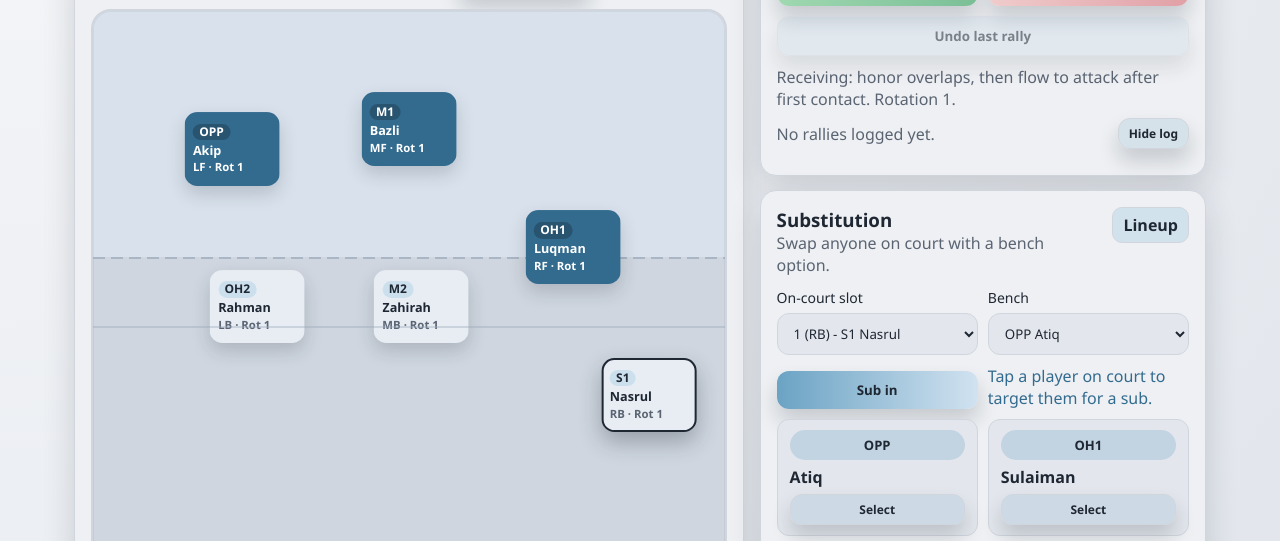
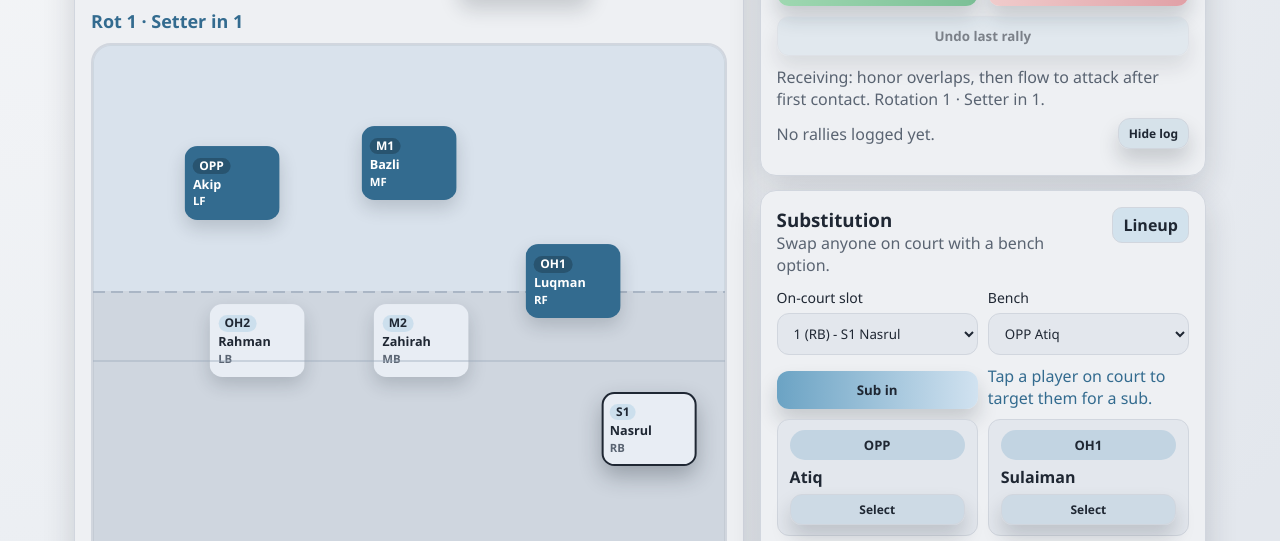
Before and after one commit to Durianlychee/VolleyRo, a plain HTML site: page index.html in a window 1280 px wide. Shown: the part 259-800 px from the top of the page. Drawn offline with Linux system fonts and the light colour scheme.

Commit message:
Name rotations by play order and setter position
Show each rotation as 'Rot N · Setter in P' (setter position read from
the lineup) in a single court label, the phase hint, the rally log and
the undo message. The per-card rotation suffix is replaced by the court
label because the longer text no longer fit on the cards. The phase hint
now refreshes after a substitution so a setter swap updates it.

```diff
--- a/app.js
+++ b/app.js
@@ -166,6 +166,7 @@
 
   const els = {
     court: document.getElementById('court'),
+    rotLabel: document.getElementById('rot-label'),
     modeLabel: document.getElementById('mode-label'),
     toggleMode: document.getElementById('toggle-mode'),
     swapPhase: document.getElementById('swap-phase'),
@@ -207,10 +208,25 @@
     return currentMode === 'serve' ? lineup[0].id : null;
   }
 
+  // Coaches name a 5-1 rotation by where the setter stands. Play order runs
+  // Rot 1-6 while the setter moves 1, 6, 5, 4, 3, 2, so the label shows both,
+  // read from the lineup itself. With no setter on court only the play order shows.
+  function setterPosition() {
+    const index = lineup.findIndex((player) => /^S\d*$/.test(player.role));
+    return index < 0 ? null : POSITIONS[index].num;
+  }
+
+  function rotationLabel(word = 'Rot') {
+    const setter = setterPosition();
+    const base = `${word} ${rotationIndex + 1}`;
+    return setter === null ? base : `${base} · Setter in ${setter}`;
+  }
+
   function renderCourt() {
     els.court.innerHTML = '';
     const layout = layouts[currentMode][rotationIndex];
     const serverId = getServerId();
+    els.rotLabel.textContent = rotationLabel();
     lineup.forEach((player, index) => {
       const spot = layout[index];
       const pos = POSITIONS[index];
@@ -227,7 +243,7 @@
       btn.innerHTML = `<span class="role">${player.role}</span>
         <span class="name">${player.name}</span>
         ${serverBadge}
-        <span class="pos-label">${pos.code}<span class="pos-rot"> · Rot ${rotationIndex + 1}</span></span>`;
+        <span class="pos-label">${pos.code}</span>`;
       btn.addEventListener('click', () => {
         selectedOnCourt = player.id;
         els.onCourtSelect.value = player.id;
@@ -320,7 +336,7 @@
     const modeCopy = currentMode === 'serve'
       ? 'Serving: follow the rotation lane, then move to perimeter defense.'
       : 'Receiving: honor overlaps, then flow to attack after first contact.';
-    els.contextLine.textContent = `${modeCopy} Rotation ${rotationIndex + 1}.`;
+    els.contextLine.textContent = `${modeCopy} ${rotationLabel('Rotation')}.`;
   }
 
   function setStatus(message, tone = 'muted') {
@@ -363,6 +379,7 @@
     renderSelects();
     renderBench();
     renderCourt();
+    updateContext();
   }
 
   function snapshot() {
@@ -402,7 +419,7 @@
       : before === 'serve'
         ? 'Lost serve -> back to receive.'
         : 'Stayed in receive.';
-    const copy = `${note} Rot ${rotationIndex + 1}, Mode: ${after}.`;
+    const copy = `${note} ${rotationLabel()}, Mode: ${after}.`;
     rallyHistory.unshift({
       won,
       copy,
@@ -441,7 +458,7 @@
     renderLog();
     updateUndo();
     const phase = prior.currentMode === 'serve' ? 'serving' : 'receiving';
-    setStatus(`Undid last rally: ${scores.us}-${scores.opp}, Rotation ${rotationIndex + 1}, ${phase}.`, 'info');
+    setStatus(`Undid last rally: ${scores.us}-${scores.opp}, ${rotationLabel('Rotation')}, ${phase}.`, 'info');
   }
 
   function resetMatch() {
--- a/index.html
+++ b/index.html
@@ -44,6 +44,7 @@
             <button id="swap-phase" class="ghost">Toggle serve/receive</button>
           </div>
         </div>
+        <p class="rot-label" id="rot-label">Rot 1 · Setter in 1</p>
         <div class="court" id="court"></div>
       </section>
 
--- a/styles.css
+++ b/styles.css
@@ -312,10 +312,6 @@ p {
   .player .name {
     letter-spacing: -0.03em;
   }
-
-  .player .pos-rot {
-    display: none;
-  }
 }
 
 .stack {
@@ -506,6 +502,14 @@ button:disabled {
   font-weight: 700;
 }
 
+/* One rotation label for the whole court: play order plus where the setter stands. */
+.rot-label {
+  margin: 0 0 10px;
+  font-weight: 800;
+  font-size: 18px;
+  color: var(--accent-ink);
+}
+
 .badge {
   padding: 6px 10px;
   border-radius: 10px;
```
Also changed, not shown: test/app.test.js (+41 -0 lines), test/harness.js (+7 -3 lines), 1 other file.
